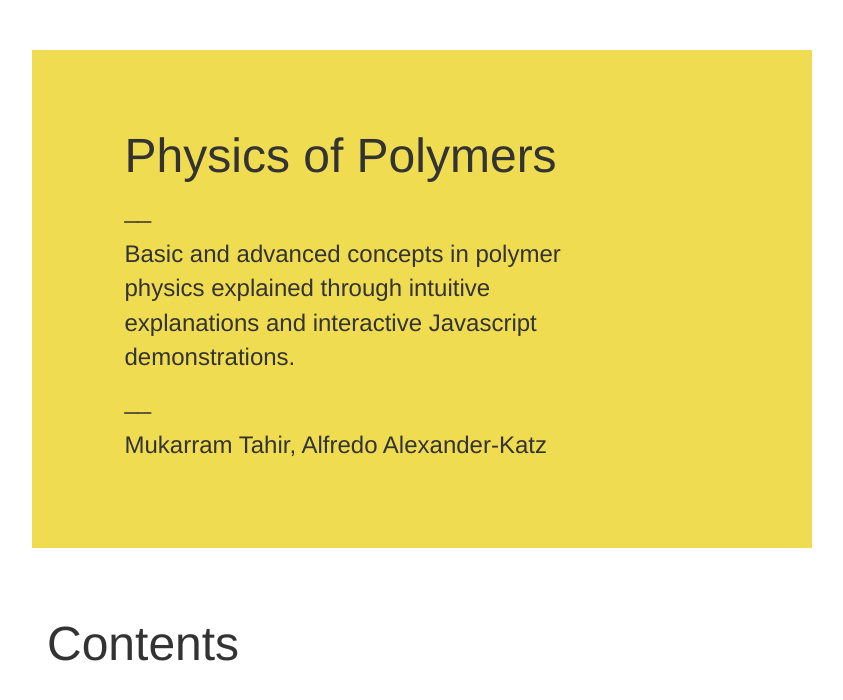
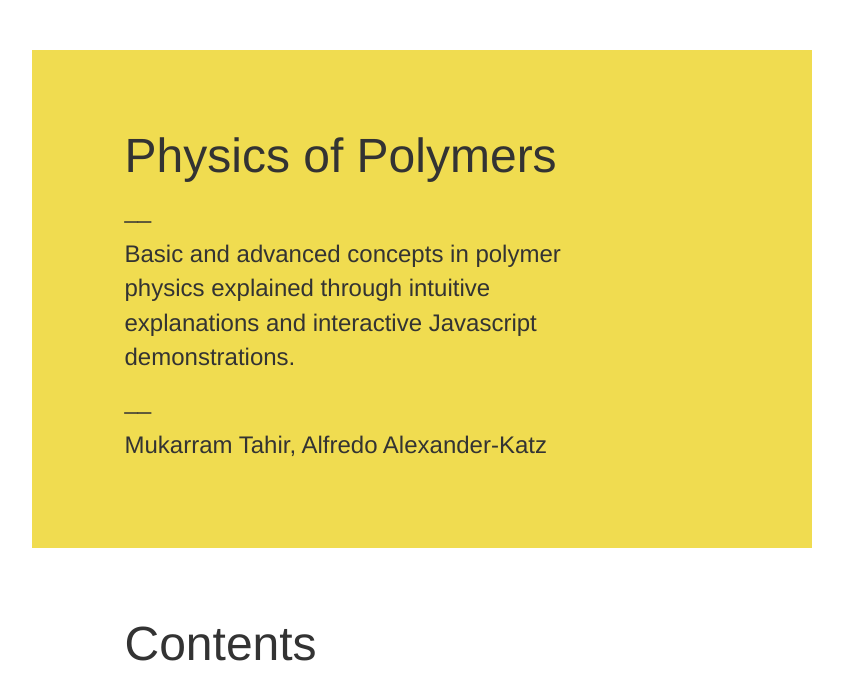
Before and after one commit to mukarramtahir/physics-of-polymers, a Jekyll site: the page built from index.html, in a window 1280 px wide. Shown: the top 700 px of the page, without its empty margins (218-1061 px from the left). Built offline with Jekyll 4.4.1, drawn with Linux system fonts in a browser that asks for light colours; nearby versions of some CDN libraries; some web fonts are replaced.

Commit message:
start developing custom theme

```diff
--- a/index.html
+++ b/index.html
@@ -16,7 +16,9 @@ layout: cover
   </div>
   <div class="row">
     <div class="col-md-8 col-md-offset-2" id="contents">
-        <h1 id="title">Contents</h1>
+      <div class="col-xs-8 col-xs-offset-1">
+          <h1 id="title">Contents</h1>
+      </div>
     </div>
   </div>
 </div>
```
